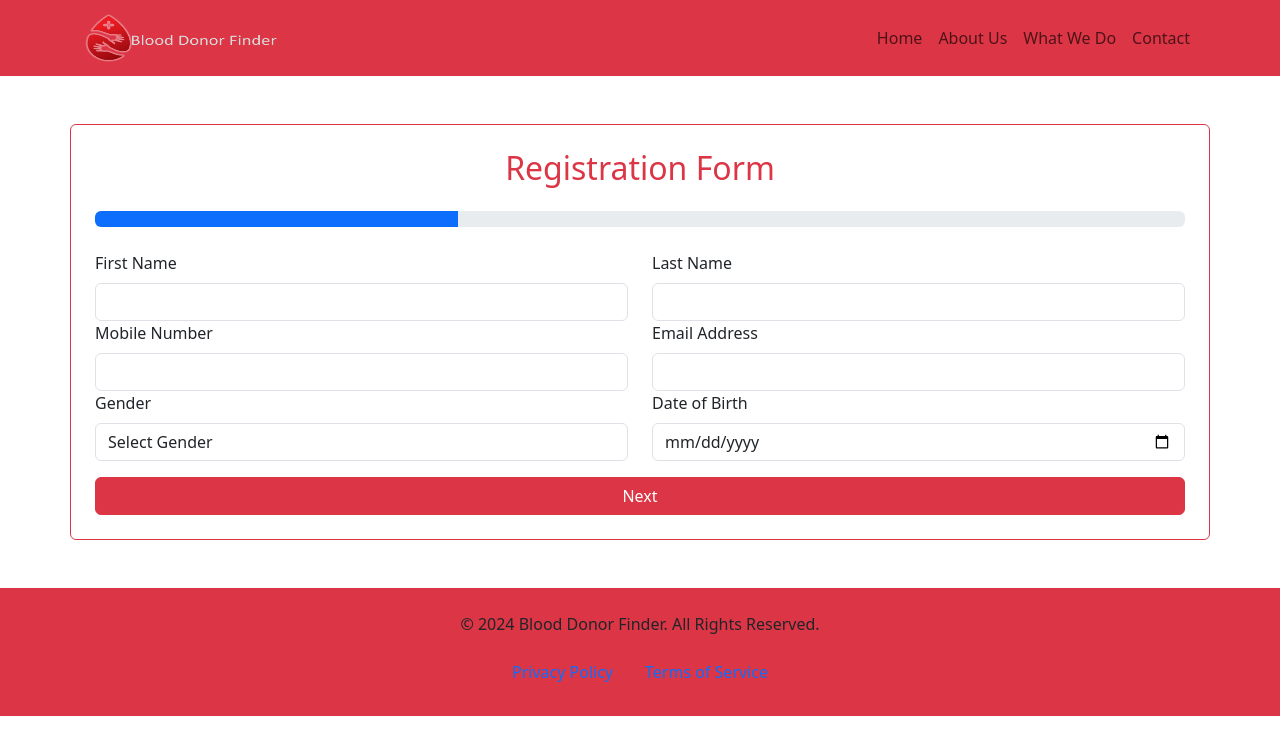
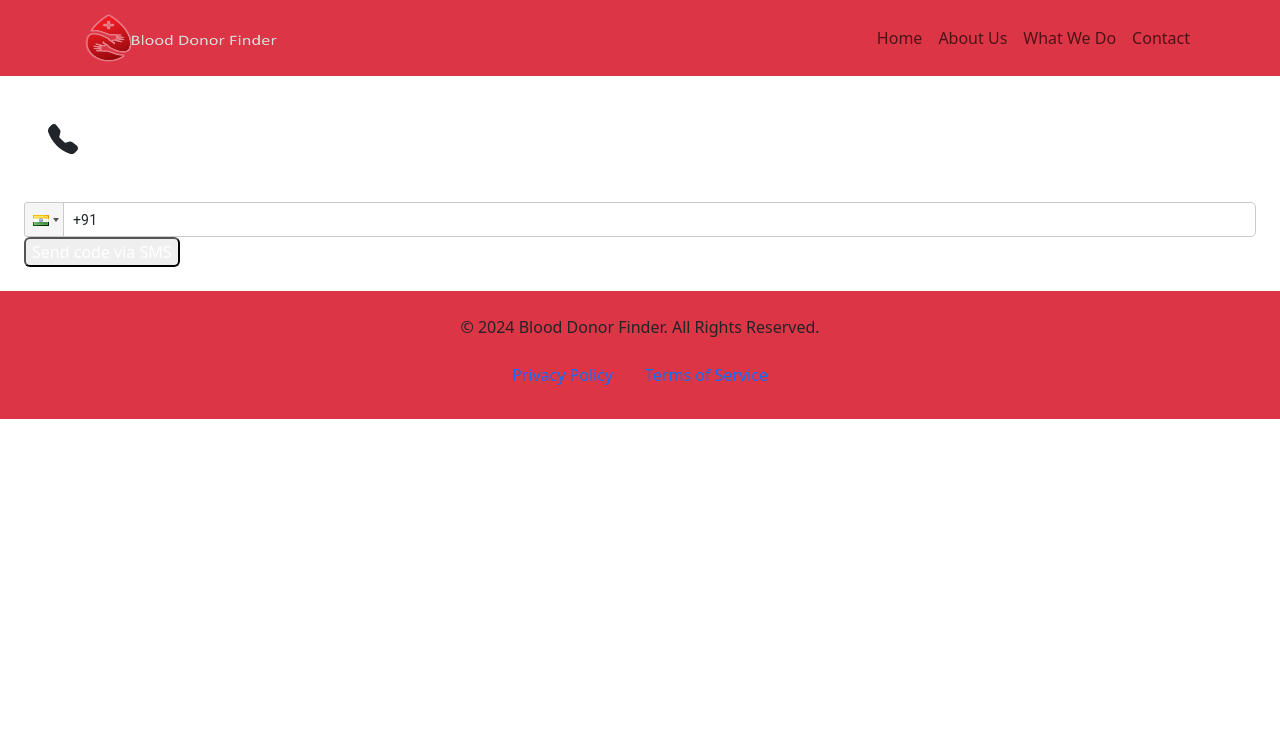
Before and after one commit to rishabhag18/Blood-Bank, a React app in the folder user/: page /register in a window 1280 px wide. Shown: the top 754 px of the page. Built offline with nearby package versions, Linux system fonts and the light colour scheme; the HTML template or start-up script is replaced by a standard one.

Commit message:
issue resolved

```diff
--- a/user/package.json
+++ b/user/package.json
@@ -23,7 +23,9 @@
     "react-bootstrap": "^2.10.4",
     "react-dom": "^18.3.1",
     "react-hot-toast": "^2.4.1",
+    "react-icons": "^5.3.0",
     "react-otp-input": "^3.1.1",
+    "react-phone-input-2": "^2.15.1",
     "react-router-dom": "^6.26.0",
     "react-toastify": "^10.0.5",
     "twilio": "^5.2.2"
--- a/user/src/components/Forms/RegistrationForm/RegistrationForm.jsx
+++ b/user/src/components/Forms/RegistrationForm/RegistrationForm.jsx
@@ -3,7 +3,7 @@ import React, { useState } from "react";
 import { Container, Form } from "react-bootstrap";
 import { ToastContainer, toast } from "react-toastify";
 import "react-toastify/dist/ReactToastify.css";
-import verifyUser from "./Steps/otpStep";
+import verifyUser from "./Steps/OtpStep";
 import Step1 from "./Steps/Step1";
 import Step2 from "./Steps/Step2";
 import Step3 from "./Steps/Step3";
--- a/user/src/components/Forms/RegistrationForm/Steps/otpStep.jsx
+++ b/user/src/components/Forms/RegistrationForm/Steps/otpStep.jsx
@@ -1,184 +1,123 @@
-// import { RecaptchaVerifier, signInWithPhoneNumber } from "firebase/auth";
-// import { useState } from "react";
-// import { auth } from "./firebaseConfig";
-// import { toast, Toaster } from "react-hot-toast";
-// import { BsFillShieldLockFill, BsTelephoneFill } from "react-icons/bs";
-// import {} from "react-icons/cg";
-
-// const verifyUser = () => {
-//   const [otp, setOtp] = useState("");
-//   const [ph, setPh] = useState("");
-//   const [loading, setLoading] = useState(false);
-//   const [showOTP, setShowOTP] = useState(false);
-//   const [user, setUser] = useState(null);
-
-//   function onCaptchVerify() {
-//     if (!window.recaptchaVerifier) {
-//       window.recaptchaVerifier = new RecaptchaVerifier(
-//         "recaptcha-container",
-//         {
-//           size: "invisible",
-//           callback: (response) => {
-//             onSignup();
-//           },
-//           "expired-callback": () => {},
-//         },
-//         auth
-//       );
-//     }
-//   }
-
-//   function onSignup() {
-//     setLoading(true);
-//     onCaptchVerify();
-
-//     const appVerifier = window.recaptchaVerifier;
-
-//     const formatPh = "+" + ph;
-//     signInWithPhoneNumber(auth, formatPh, appVerifier)
-//       .then((confirmationResult) => {
-//         window.confirmationResult = confirmationResult;
-//         setLoading(false);
-//         setShowOTP(true);
-//         toast.success("OTP sent succesfully");
-//       })
-//       .catch((error) => {
-//         console.log(error);
-//         setLoading(false);
-//       });
-//   }
-
-//   return (
-//     <section className="flex items-center justify-center h-screen">
-//       <div>
-//         <Toaster toastOptions={{ duration: 4000 }} />
-//         <div id="recaptcha-container"></div>
-//         {user ? (
-//           <h2 className="text-center font-medium text-2xl mb-6">
-//             Login Success
-//           </h2>
-//         ) : (
-//           <div className="w-80 flexflex-col gap-4 rounded-lg p-4">
-//             {showOTP ? (
-//               <>
-//                 <div className="bg-white w-fit mx-auto p-4 rouned-full">
-//                   <BsFillShieldLockFill size={30} />
-//                 </div>
-//                 <label
-//                   htmlFor="otp"
-//                   className="font-bold text-xl text-white text-center"
-//                 >
-//                   Enter your OTP
-//                 </label>
-//               </>
-//             ) : null}
-//           </div>
-//         )}
-//       </div>
-//     </section>
-//   );
-// };
-
-// export default verifyUser;
-
-
-
-
 import { RecaptchaVerifier, signInWithPhoneNumber } from "firebase/auth";
 import { useState } from "react";
 import { auth } from "./firebaseConfig";
-import { toast,Toaster } from "react-hot-toast";
-import {BsFillShieldLockFill,BsTelephoneFill} from "react-icons/bs";
-import {CgSpinner} from 'react-icons/cg';
+import { toast, Toaster } from "react-hot-toast";
+import { BsFillShieldLockFill, BsTelephoneFill } from "react-icons/bs";
+import { CgSpinner } from 'react-icons/cg';
 import OtpInput from "react-otp-input";
 import PhoneInput from "react-phone-input-2";
-import "react-phone-input-2/lib/style.css"
+import "react-phone-input-2/lib/style.css";
 
 const VerifyUser = () => {
-    const[otp,setOtp] = useState("");
-    const[ph,setPh] = useState("");
-    const[loading,setLoading] = useState(false);
-    const[showOTP,setShowOTP] = useState(false);
-    const[user,setUser] = useState(null);
+    const [otp, setOtp] = useState("");
+    const [ph, setPh] = useState("");
+    const [loading, setLoading] = useState(false);
+    const [showOTP, setShowOTP] = useState(false);
+    const [user, setUser] = useState(null);
+    const [recaptchaVerifier, setRecaptchaVerifier] = useState(null);
+    const [confirmationResult, setConfirmationResult] = useState(null);
 
-    function onCaptchVerify () {
-        if(!window.recaptchaVerifier){
-            window.recaptchaVerifier =  new RecaptchaVerifier(
+    function onCaptchVerify() {
+        if (!recaptchaVerifier) {
+            const verifier = new RecaptchaVerifier(
                 "recaptcha-container",
                 {
-                    size : "invisible",
-                    callback : (res) => {
+                    size: "invisible",
+                    callback: (response) => {
                         onSignup();
-                        console.log(res);
                     },
-                    "expired-callback" : () => {},
+                    "expired-callback": () => {
+                        toast.error("reCAPTCHA expired. Please try again.");
+                    },
                 },
                 auth
             );
+            verifier.render().then(() => {
+                setRecaptchaVerifier(verifier);
+            }).catch((error) => {
+                console.error("Error initializing reCAPTCHA:", error);
+                toast.error("Failed to initialize reCAPTCHA.");
+            });
         }
     }
 
-    function onSignup(){
+    const onSignup = async () => {
         setLoading(true);
         onCaptchVerify();
 
-        const appVerifier = window.recaptchaVerifier;
+        const appVerifier = recaptchaVerifier;
 
         const formatPh = "+" + ph;
-        signInWithPhoneNumber(auth,formatPh,appVerifier)
-            .then((confirmationResult) => {
-                window.confirmationResult = confirmationResult;
+        try {
+            const result = await signInWithPhoneNumber(auth, formatPh, appVerifier);
+            setConfirmationResult(result);
             setLoading(false);
             setShowOTP(true);
-                toast.success("OTP sent succesfully");
-            })
-            .catch((error) => {
-                console.log(error);
+            toast.success("OTP sent successfully");
+        } catch (error) {
+            console.error("Error sending OTP:", error);
+            toast.error("Failed to send OTP. Please try again.");
             setLoading(false);
-            });
+        }
+    };
+
+    const onOTPVerify = async () => {
+        setLoading(true);
+        if (!confirmationResult) {
+            toast.error("No OTP sent. Please request an OTP first.");
+            setLoading(false);
+            return;
         }
 
-    function onOTPVerify() {
-        setLoading(true);
-        window.confirmationResult
-        .confirm(otp)
-        .then(async (res) => {
-            console.log(res);
+        try {
+            const res = await confirmationResult.confirm(otp);
             setUser(res.user);
+            toast.success("OTP verified successfully");
             setLoading(false);
-        });
+        } catch (error) {
+            console.error("Error verifying OTP:", error);
+            toast.error("Failed to verify OTP. Please try again.");
+            setLoading(false);
         }
+    };
 
     return (
         <section className="flex items-center justify-center h-screen">
             <div>
-                <Toaster toastOptions = {{duration:4000}}/>
+                <Toaster toastOptions={{ duration: 4000 }} />
                 <div id="recaptcha-container"></div>
                 {user ? (
                     <h2 className="text-center font-medium text-2xl mb-6">
                         Login Success
                     </h2>
                 ) : (
-                    <div className="w-80 flexflex-col gap-4 rounded-lg p-4">
+                    <div className="w-80 flex flex-col gap-4 rounded-lg p-4">
                         {showOTP ? (
                             <>
-                            <div className="bg-white w-fit mx-auto p-4 rouned-full">
-                                <BsFillShieldLockFill size={30}/>
+                                <div className="bg-white w-fit mx-auto p-4 rounded-full">
+                                    <BsFillShieldLockFill size={30} />
                                 </div>
-                            <label htmlFor="otp" className = "font-bold text-xl text-white text-center">
+                                <label
+                                    htmlFor="otp"
+                                    className="font-bold text-xl text-white text-center"
+                                >
                                     Enter your OTP
                                 </label>
                                 <OtpInput
                                     value={otp}
                                     onChange={setOtp}
-                            OTPLength={6}
-                            otpType="number"
-                            disabled={false}
-                            autofocus
-                            className="otp-container"></OtpInput>
-                            <button onClick={onOTPVerify} className="bg-red-600 w-full flex-gap-1 items-center justify-center py-2.5 text-white rounded">
+                                    numInputs={6}
+                                    separator={<span>-</span>}
+                                    inputStyle="otp-input"
+                                    shouldAutoFocus
+                                    isInputNum
+                                />
+                                <button
+                                    onClick={onOTPVerify}
+                                    className="bg-red-600 w-full flex gap-1 items-center justify-center py-2.5 text-white rounded"
+                                >
                                     {loading && (
-                                    <CgSpinner size={20} className="mt-1 animate-spin"></CgSpinner>
+                                        <CgSpinner size={20} className="mt-1 animate-spin" />
                                     )}
                                     <span>Verify OTP</span>
                                 </button>
@@ -186,21 +125,30 @@ const VerifyUser = () => {
                         ) : (
                             <>
                                 <div className="bg-white text-red-500 w-fit mx-auto p-4 rounded-full">
-                                    <BsTelephoneFill size={30}></BsTelephoneFill>
+                                    <BsTelephoneFill size={30} />
                                 </div>
-                                <label htmlFor="" className="font-bold text-xl text-white text-center">
+                                <label
+                                    htmlFor=""
+                                    className="font-bold text-xl text-white text-center"
+                                >
                                     Verify Your Phone Number
                                 </label>
-                                <PhoneInput country={"in"} value={ph} onChange={setPh}></PhoneInput>
-                                <button onClick={onSignup}
-                                className="bg-red-600 w-full felx gap-1 items-center justify-center py-2.5 text-white rounded">
+                                <PhoneInput
+                                    country={"in"}
+                                    value={ph}
+                                    onChange={setPh}
+                                    inputStyle={{ width: "100%" }}
+                                />
+                                <button
+                                    onClick={onSignup}
+                                    className="bg-red-600 w-full flex gap-1 items-center justify-center py-2.5 text-white rounded"
+                                >
                                     {loading && (
-                                    <CgSpinner size={20} className="mt-1 animate-spin"></CgSpinner>
+                                        <CgSpinner size={20} className="mt-1 animate-spin" />
                                     )}
                                     <span>Send code via SMS</span>
                                 </button>
                             </>
-
                         )}
                     </div>
                 )}
--- a/user/src/components/Routes/RegistrationRoute.jsx
+++ b/user/src/components/Routes/RegistrationRoute.jsx
@@ -1,14 +1,16 @@
 import React from 'react'
 import RegistrationForm from "../Forms/RegistrationForm/RegistrationForm"
 import Authentication from "../Forms/RegistrationForm/Steps/Authentication"
+import VerifyUser from "../Forms/RegistrationForm/Steps/OtpStep"
 import Navbar1 from "../Navbar/Navbar1"
 import Footer from '../Footer/Footer'
 export default function RegistrationRoute() {
   return (
     <>
     <Navbar1/>
-    <RegistrationForm />
+    {/* <RegistrationForm /> */}
     {/* <Authentication /> */}
+    <VerifyUser />
     <Footer />
     </>
   )
```
Also changed, not shown: 1 other file (tests, documents, lock files or other folders). Lines whose indentation alone changed are shown as unchanged.
